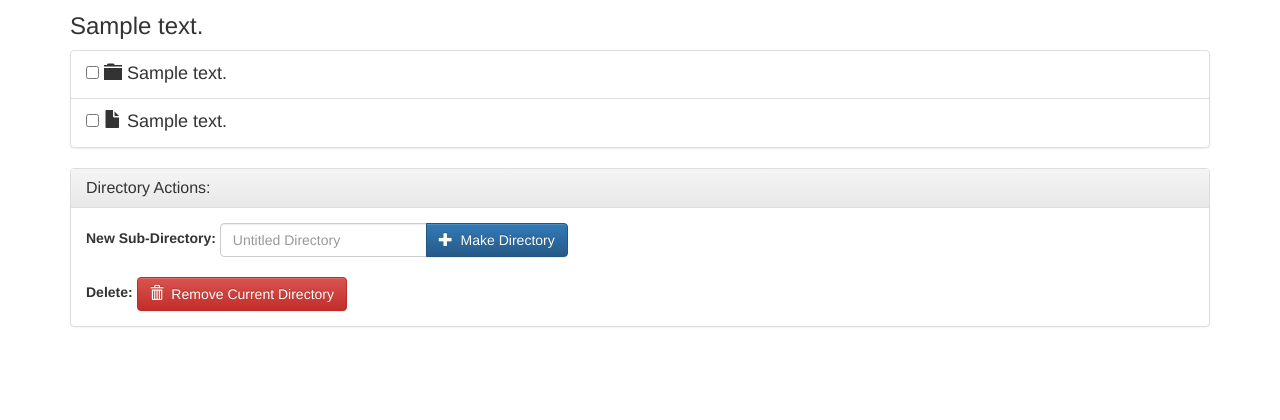
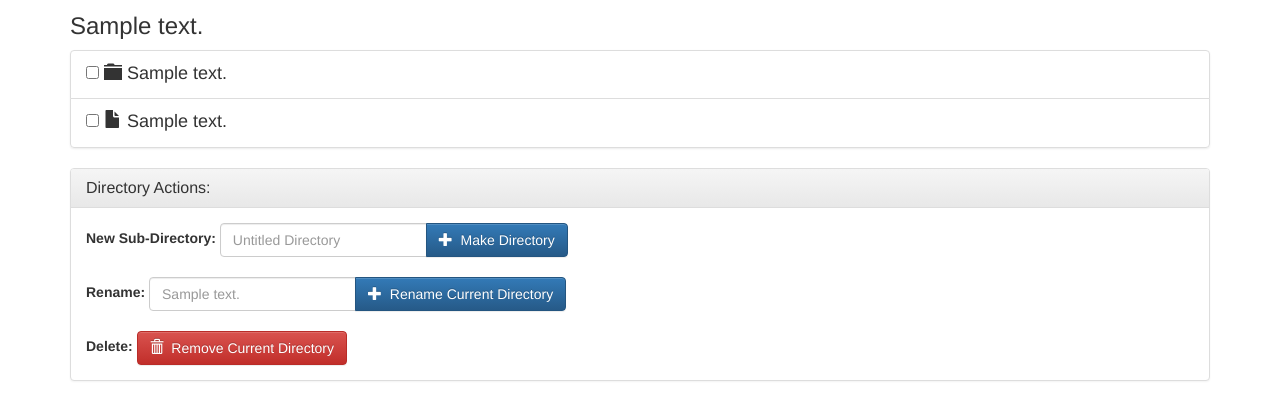
Before and after one commit to masoug/filecontrol, a Django app: template templates/browse_dir.html in a window 1280 px wide. Shown: the part 237-657 px from the top of the page. Run offline with Django 3.2, Linux system fonts and the light colour scheme; tables that the repository leaves empty hold one stand-in row (values such as "Sample post"); the template is opened without the code that fills it: values that come from a table or form of the project are taken from there, most other values are stand-ins (such as "Sample title", 1, 10 or a date in 2020); some libraries are stand-ins or nearby versions.

Commit message:
Added directory rename capability.

```diff
--- a/templates/browse_dir.html
+++ b/templates/browse_dir.html
@@ -74,6 +74,22 @@
       </div>
     </form>
     <br />
+    {% if directory %}
+      <form role="form" class="form form-inline" action="{% url 'rename' %}" method="POST">
+        {% csrf_token %}
+        <input type="hidden" name="node_ID" value="{{ directory.nodeID }}" />
+        <label for="mkdir_form">Rename:</label>
+        <div class="input-group" id="mkdir_form">
+          <input type="text" class="form-control" name="new_name" placeholder="{{ directory.visibleName }}"/>
+          <span class="input-group-btn">
+            <button class="btn btn-primary" type="submit">
+              <span class="glyphicon glyphicon-plus"></span>&nbsp;&nbsp;Rename Current Directory
+            </button>
+          </span>
+        </div>
+      </form>
+    <br />
+    {% endif %}
     <form role="form" class="form form-inline" action="#" method="POST">
       {% csrf_token %}
       <div class="form-group">
```
Also changed, not shown: file_app/views.py (+9 -3 lines).
